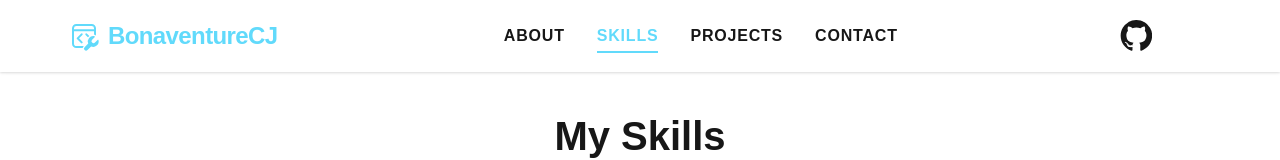
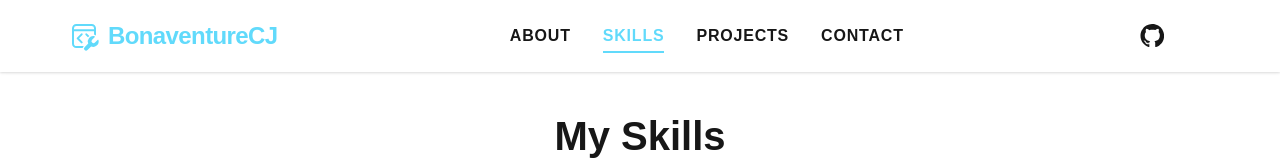
Before and after one commit to BonaventureCJ/portfolio, a React (Create React App) app: page /portfolio/skills in a window 1280 px wide. Shown: the top 160 px of the page. Built offline with nearby package versions, Linux system fonts and the light colour scheme.

Commit message:
styles: update styles for ThemeToggle, UtilityIcon and ProfileLink

```diff
--- a/src/components/ProfileLink/ProfileLink.module.scss
+++ b/src/components/ProfileLink/ProfileLink.module.scss
@@ -3,15 +3,24 @@
 .profileLink {
   display: inline-block; // Allows for padding and consistent spacing.
   color: var(--color-text-primary);
+  padding: var(--spacing-xs);
+
   line-height: 0; // Removes extra space below the icon for precise alignment.
-  transition: color 0.3s ease, transform 0.3s ease;
+  transition:
+    background-color 0.3s ease,
+    transform 0.3s ease-in-out;
+
+  border-radius: 50%;
+
 
   // Responsive sizing can be handled here if needed, but the icon's size is set below.
 
-  &:hover {
-    color: var(--color-link-hover);
-    transform: translateY(-2px); // Subtle hover effect for better UI/UX.
+  &:hover,
+  &:focus {
+    background-color: var(--color-surface-lighter);
+    color: var(--color-text-primary);
   }
+
 
   // Focus state for keyboard navigation (WCAG).
   // Ensures visibility and usability for users who don't use a mouse.
@@ -23,8 +32,8 @@
 }
 
 .profileIcon {
-  height: var(--spacing-lg);
-  width: var(--spacing-lg);
+  height: var(--spacing-md);
+  width: var(--spacing-md);
   fill: currentColor; // Allows the icon color to be controlled by the parent link's color property.
   // The transition on the parent handles the color change.
 }
--- a/src/components/Utilities/ThemeToggle/ThemeToggle.module.scss
+++ b/src/components/Utilities/ThemeToggle/ThemeToggle.module.scss
@@ -52,8 +52,8 @@
     grid-area: icon-area;
     fill: currentColor;
     transition: transform 0.6s cubic-bezier(0.68, -0.55, 0.27, 1.0), opacity 1.1s ease;
-    width: var(--spacing-lg);
-    height: var(--spacing-lg);
+    width: var(--spacing-md);
+    height: var(--spacing-md);
 
     &.hidden {
       opacity: 0;
--- a/src/layouts/Navigation/UtilityIcons/UtilityIcons.module.scss
+++ b/src/layouts/Navigation/UtilityIcons/UtilityIcons.module.scss
@@ -5,9 +5,7 @@
 .utility-icons {
   display: flex;
   align-items: center;
-  gap: var(--spacing-sm); // Use spacing variable for consistent gaps
-  padding: 0;
-  margin: 0;
+  gap: var(--spacing-xxs); // Use spacing variable for consistent gaps
   list-style: none; // Remove list-style for clean layout
 
   // Styles for each icon item within the list
```
